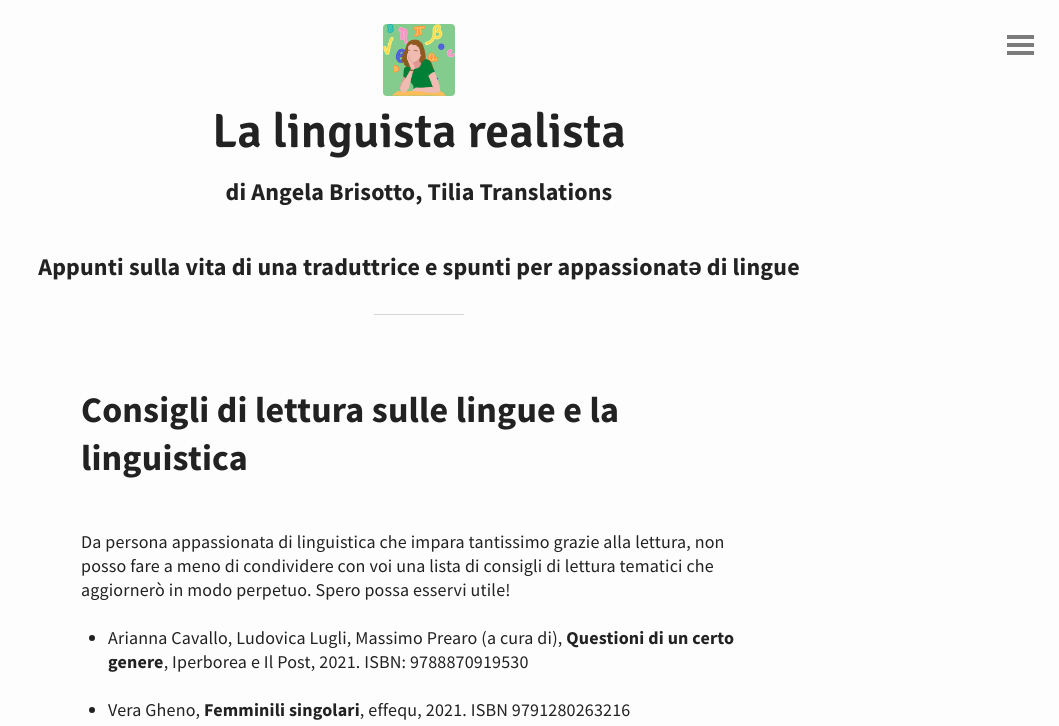
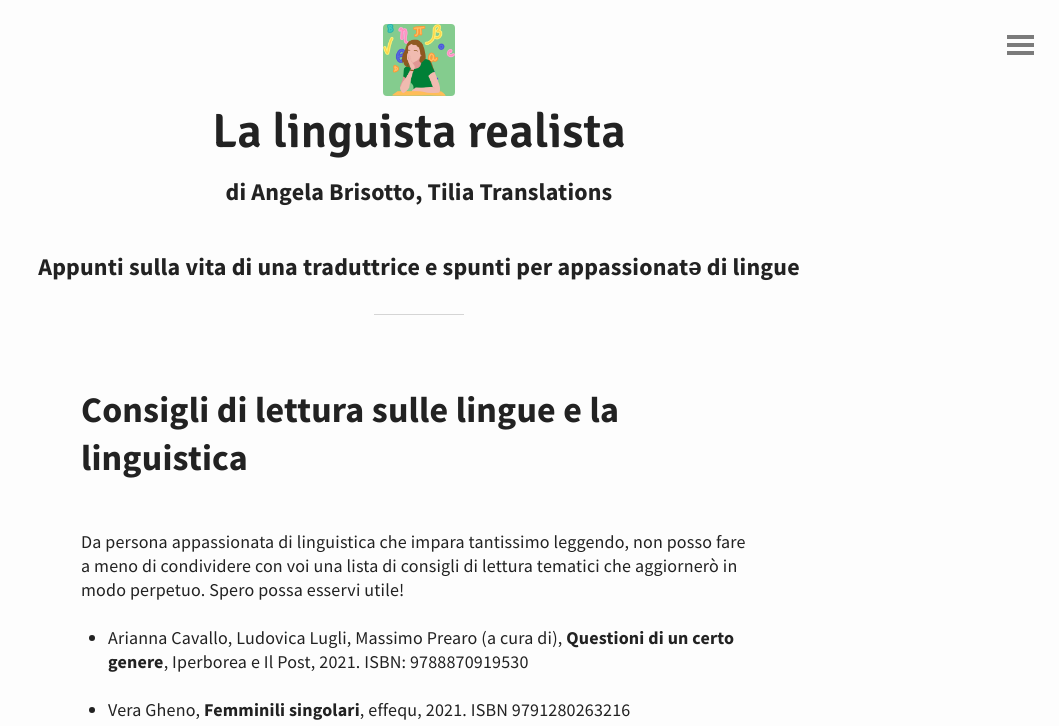
Before and after one commit to angelatiliatranslations/blog, a Jekyll site: the page built from consigli_di_lettura.md, in a window 1280 px wide, cut to the strip 0-726 px from the top of the page. Shown: the whole strip, without its empty margins (221-1280 px from the left). Built offline with Jekyll 4.4.1, drawn with Linux system fonts in a browser that asks for light colours.

Commit message:
Update consigli_di_lettura.md

```diff
--- a/consigli_di_lettura.md
+++ b/consigli_di_lettura.md
@@ -5,7 +5,7 @@
 ## Consigli di lettura sulle lingue e la linguistica
 <br>
 <p>
-Da persona appassionata di linguistica che impara tantissimo grazie alla lettura, non posso fare a meno di condividere con voi una lista di consigli di lettura tematici che aggiornerò in modo perpetuo. Spero possa esservi utile!
+Da persona appassionata di linguistica che impara tantissimo leggendo, non posso fare a meno di condividere con voi una lista di consigli di lettura tematici che aggiornerò in modo perpetuo. Spero possa esservi utile!
 </p>
 <ul>
   <li>Arianna Cavallo, Ludovica Lugli, Massimo Prearo (a cura di), <b>Questioni di un certo genere</b>, Iperborea e Il Post, 2021. ISBN: 9788870919530</li>
```
